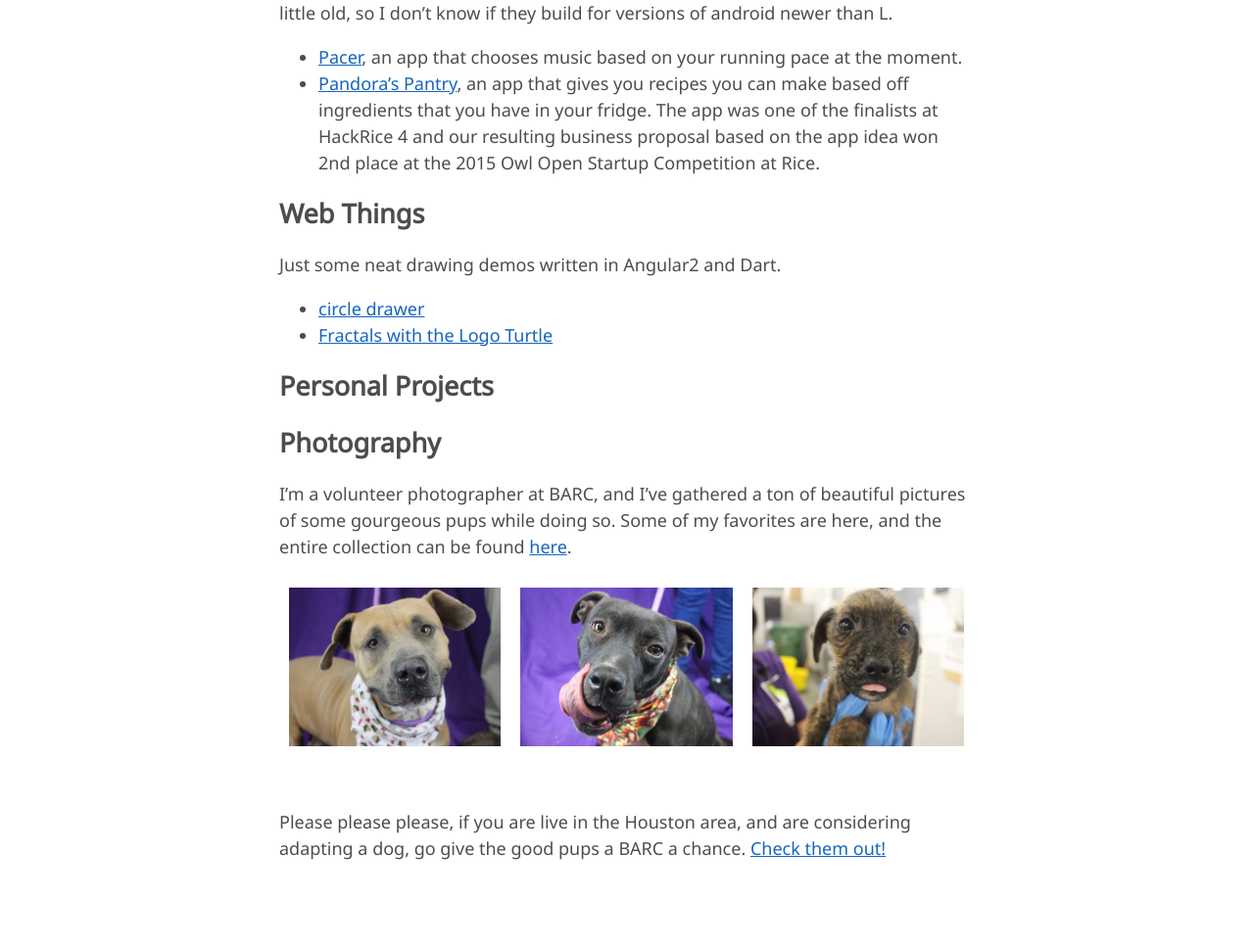
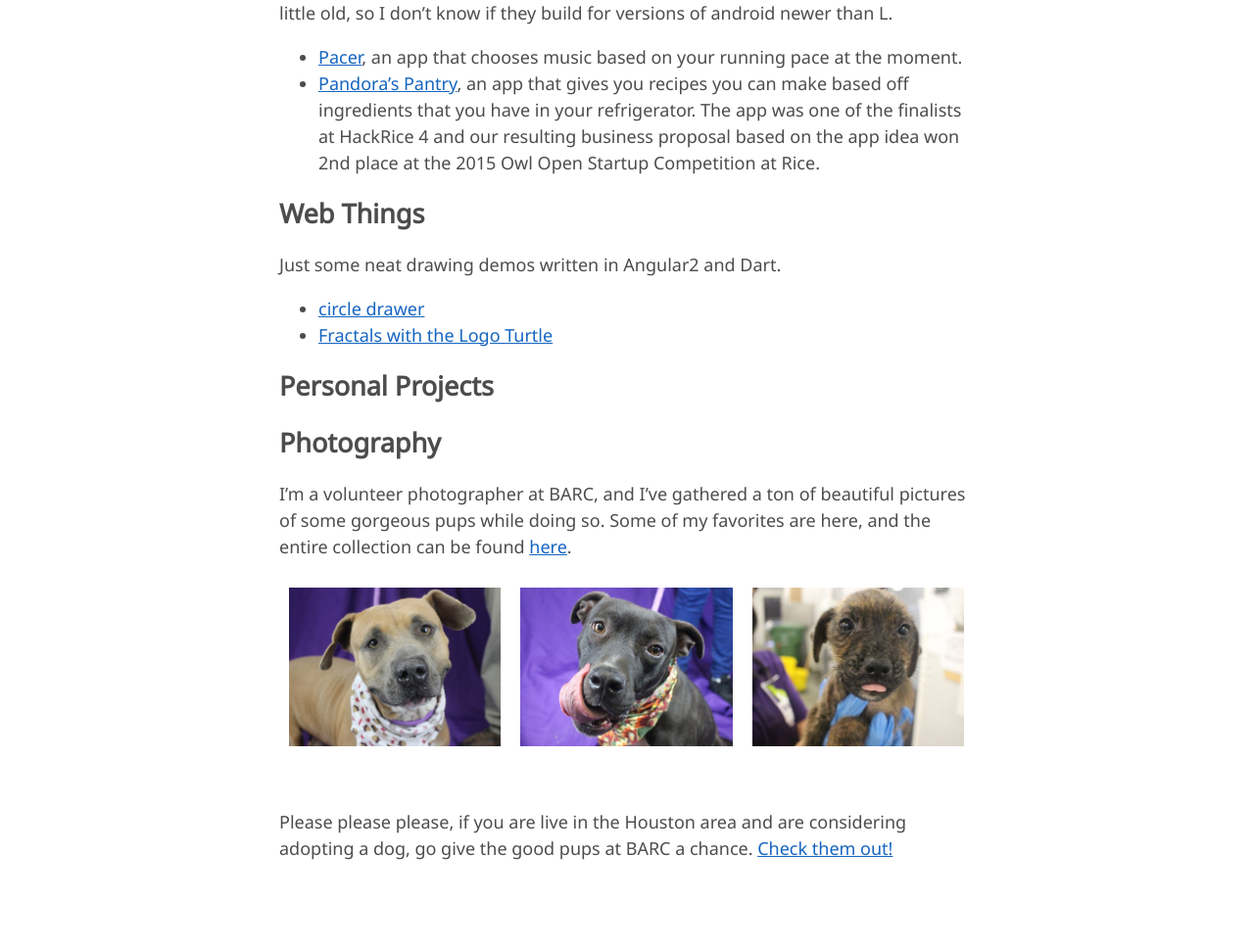
Before and after one commit to BryceStevenWilley/BryceStevenWilley.github.io, a Jekyll site: the page built from _pages/projects.md, in a window 1280 px wide. Shown: the part 1181-2148 px from the top of the page at 98% size. Built offline with Jekyll 4.4.1, drawn with Linux system fonts in a browser that asks for light colours.

Commit message:
Fixed grammar errors on project page found by Sheri

```diff
--- a/_pages/projects.md
+++ b/_pages/projects.md
@@ -45,7 +45,7 @@ so I don't know if they build for versions of android newer than L.
 
 * [Pacer][pacer-repo], an app that chooses music based on your running pace at the moment.
 * [Pandora's Pantry][pandora-repo], an app that gives you recipes you can make based off
-  ingredients that you have in your fridge. The app was one of the finalists at HackRice 4
+  ingredients that you have in your refrigerator. The app was one of the finalists at HackRice 4
   and our resulting business proposal based on the app idea won 2nd place at the 2015
   Owl Open Startup Competition at Rice.
 
@@ -65,7 +65,7 @@ Just some neat drawing demos written in Angular2 and Dart.
 
 ## Photography
 
-I'm a volunteer photographer at BARC, and I've gathered a ton of beautiful pictures of some gourgeous pups while
+I'm a volunteer photographer at BARC, and I've gathered a ton of beautiful pictures of some gorgeous pups while
 doing so. Some of my favorites are here, and the entire collection can be found [here](/barc-dogs).
 
 <div class="gallery-wrap">
@@ -80,5 +80,5 @@ doing so. Some of my favorites are here, and the entire collection can be found
   {% endfor %}
 </div>
 
-Please please please, if you are live in the Houston area, and are considering adapting a dog, go give the
-good pups a BARC a chance. [Check them out!](http://barcly.houstonbarcfoundation.org/#!/home)
+Please please please, if you are live in the Houston area and are considering adopting a dog, go give the
+good pups at BARC a chance. [Check them out!](http://barcly.houstonbarcfoundation.org/#!/home)
```
